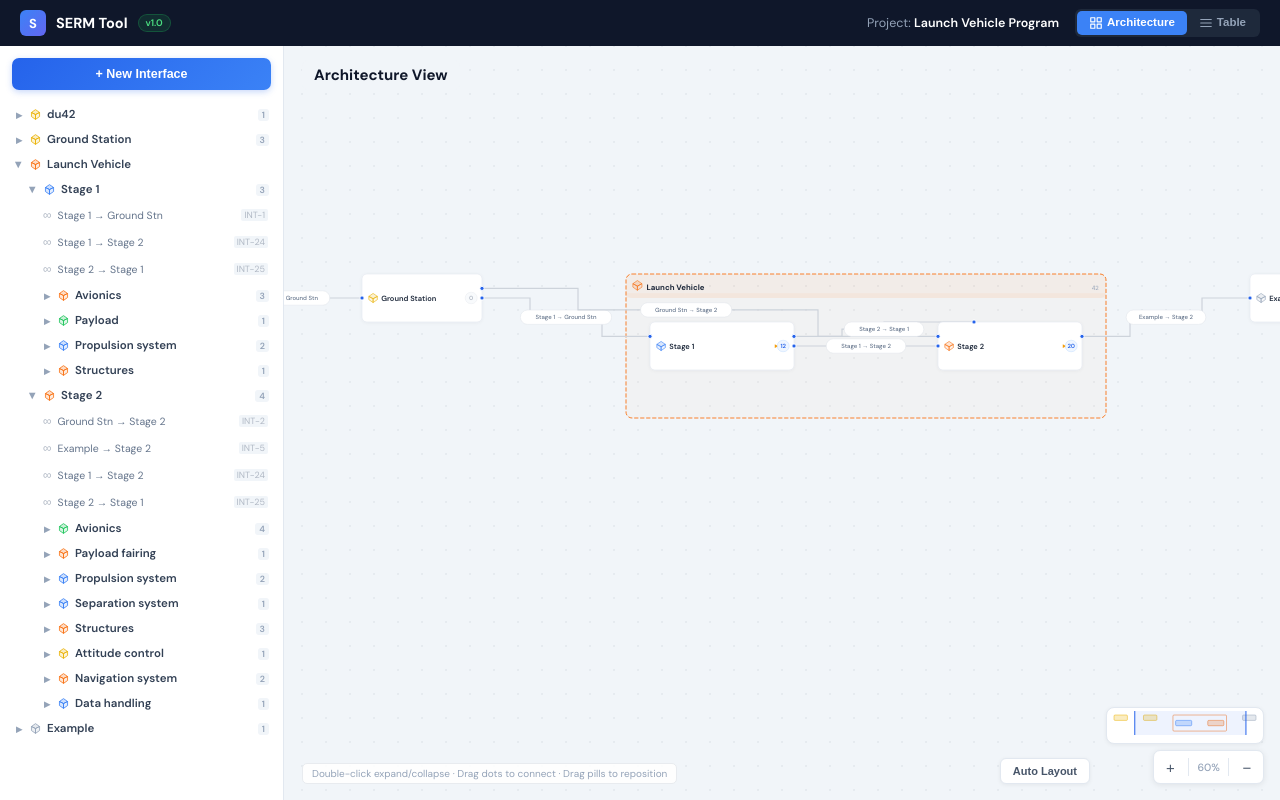
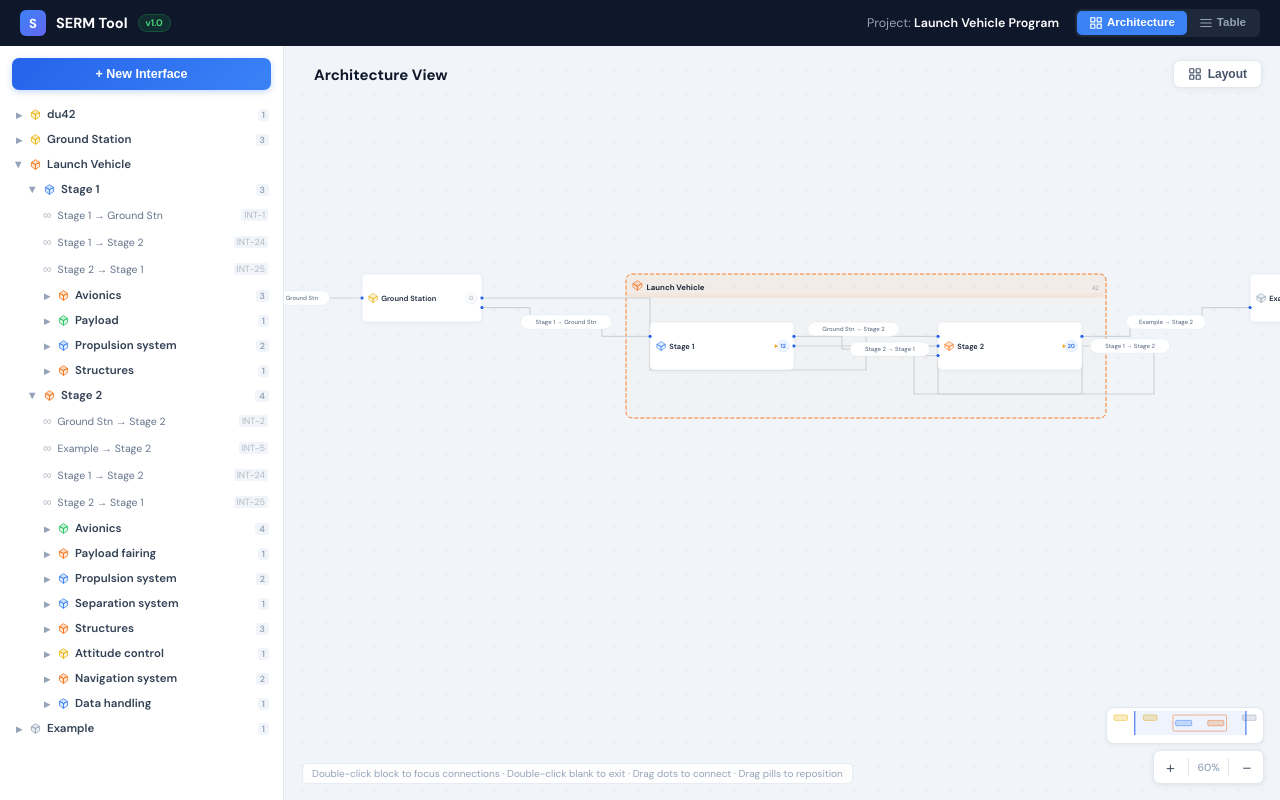
Before and after one commit to yoon-stack/architecture-v2, a React (Vite) app: page / in a window 1280 px wide. Built offline with nearby package versions, Linux system fonts and the light colour scheme.

Commit message:
cursor v1

```diff
--- a/src/App.jsx
+++ b/src/App.jsx
@@ -187,6 +187,7 @@ function getDots(b) {
     { id: "ml", cx: x, cy: y + h / 2 }, { id: "mr", cx: x + w, cy: y + h / 2 },
     { id: "bc", cx: x + w / 2, cy: y + h }, { id: "bl", cx: x + w * 0.25, cy: y + h }, { id: "br", cx: x + w * 0.75, cy: y + h },
     { id: "l3", cx: x, cy: y + h * 0.3 }, { id: "r3", cx: x + w, cy: y + h * 0.3 },
+    { id: "l7", cx: x, cy: y + h * 0.7 }, { id: "r7", cx: x + w, cy: y + h * 0.7 },
   ];
 }
 
@@ -261,8 +262,8 @@ function computePills(ifaces, vis, dots, offsets) {
 function isVerticalDot(dotId) { return dotId && (dotId[0] === 't' || dotId[0] === 'b'); }
 function isBottomDot(dotId) { return dotId && dotId[0] === 'b'; }
 function isTopDot(dotId) { return dotId && dotId[0] === 't'; }
-function isLeftDot(dotId) { return dotId === 'ml' || dotId === 'l3'; }
-function isRightDot(dotId) { return dotId === 'mr' || dotId === 'r3'; }
+function isLeftDot(dotId) { return dotId === 'ml' || dotId === 'l3' || dotId === 'l7'; }
+function isRightDot(dotId) { return dotId === 'mr' || dotId === 'r3' || dotId === 'r7'; }
 
 // Check if a horizontal line segment at y between x1 and x2 intersects any block rect
 function hSegmentCrossesBlock(y, x1, x2, blocks, margin) {
@@ -852,6 +853,7 @@ export default function SERMTool() {
   const [draggingDot, setDraggingDot] = useState(null);
   const [detailId, setDetailId] = useState(null);
   const [detailEditing, setDetailEditing] = useState(false);
+  const [connFocusId, setConnFocusId] = useState(null);
 
   const panRef = useRef({}); const dragRef = useRef({}); const svgRef = useRef(null); const canvasRef = useRef(null);
   const zoomRef = useRef(zoom); zoomRef.current = zoom;
@@ -864,6 +866,9 @@ export default function SERMTool() {
   const dotOverridesRef = useRef(dotOverrides); dotOverridesRef.current = dotOverrides;
   const initialCentered = useRef(false);
   const rawDragAccum = useRef({});
+  const prevExpandedRef = useRef(null);
+  const expandedRef = useRef(expanded); expandedRef.current = expanded;
+  const connFocusIdRef = useRef(connFocusId); connFocusIdRef.current = connFocusId;
   const [centerTrigger, setCenterTrigger] = useState(0);
   const parentMap = useMemo(() => buildParentMap(hierarchy, null), []);
 
@@ -888,16 +893,38 @@ export default function SERMTool() {
 
   const focusIds = useMemo(() => { if (!focusId) return null; const ids = new Set([focusId, ...getDescendantIds(hierarchy, focusId)]); revealed.forEach(id => ids.add(id)); return ids; }, [focusId, revealed]);
 
+  const connFocusRootIds = useMemo(() => {
+    if (!connFocusId) return null;
+    return new Set([connFocusId, ...getDescendantIds(hierarchy, connFocusId)]);
+  }, [connFocusId]);
+
+  const connFocusSet = useMemo(() => {
+    if (!connFocusRootIds) return null;
+    const allIds = new Set(connFocusRootIds);
+    for (const iface of ifaces) {
+      if (connFocusRootIds.has(iface.source) || connFocusRootIds.has(iface.target)) {
+        allIds.add(iface.source);
+        allIds.add(iface.target);
+      }
+    }
+    for (const id of [...allIds]) {
+      getAncestorIds(id, parentMap).forEach(a => allIds.add(a));
+    }
+    return allIds;
+  }, [connFocusRootIds, ifaces, parentMap]);
+
   const visible = useMemo(() => {
     const v = {};
     for (const [id, sys] of Object.entries(positioned)) {
       let ok = true, pid = parentMap[id];
       while (pid) { if (!expanded.has(pid)) { ok = false; break; } pid = parentMap[pid]; }
-      if (!ok) continue; if (focusIds && !focusIds.has(id)) continue;
+      if (!ok) continue;
+      if (connFocusSet) { if (!connFocusSet.has(id)) continue; }
+      else if (focusIds && !focusIds.has(id)) continue;
       v[id] = sys;
     }
     return v;
-  }, [positioned, expanded, parentMap, focusIds]);
+  }, [positioned, expanded, parentMap, focusIds, connFocusSet]);
 
   // Center content in viewport on load and focus change
   const lastCenterTrigger = useRef(0);
@@ -959,7 +986,7 @@ export default function SERMTool() {
   const selIface = ifaces.find(i => i.id === selId);
   const relIds = selIface ? [selIface.source, selIface.target] : [];
   const blockRelIfaceIds = useMemo(() => { if (!selBlockId) return new Set(); return new Set(ifaces.filter(i => i.source === selBlockId || i.target === selBlockId).map(i => i.id)); }, [selBlockId, ifaces]);
-  const externalIfaces = useMemo(() => { if (!focusIds) return []; return ifaces.filter(i => { const s = focusIds.has(i.source), t = focusIds.has(i.target); return (s && !t) || (!s && t); }); }, [focusIds, ifaces]);
+  const externalIfaces = useMemo(() => { if (!focusIds || connFocusId) return []; return ifaces.filter(i => { const s = focusIds.has(i.source), t = focusIds.has(i.target); return (s && !t) || (!s && t); }); }, [focusIds, ifaces, connFocusId]);
   const breadcrumb = useMemo(() => { if (!focusId) return null; const ch = [{ id: null, name: "All" }]; getAncestorIds(focusId, parentMap).reverse().forEach(a => { const n = findNode(hierarchy, a); if (n) ch.push({ id: a, name: n.name }); }); const fn = findNode(hierarchy, focusId); if (fn) ch.push({ id: focusId, name: fn.name }); return ch; }, [focusId, parentMap]);
   const connDots = useMemo(() => { const m = {}; for (const [ifId, da] of Object.entries(animDots)) { const iface = ifaces.find(i => i.id === ifId); if (!iface) continue; if (!m[iface.source]) m[iface.source] = []; m[iface.source].push({ ...da.s, ifaceId: ifId }); if (!m[iface.target]) m[iface.target] = []; m[iface.target].push({ ...da.t, ifaceId: ifId }); } return m; }, [animDots, ifaces]);
 
@@ -1087,6 +1114,10 @@ export default function SERMTool() {
   }, [detailId]);
   const togSb = useCallback((id) => { setSbExp(p => { const n = new Set(p); if (n.has(id)) n.delete(id); else n.add(id); return n; }); }, []);
   const focusSys = useCallback((id) => {
+    if (connFocusIdRef.current) {
+      if (prevExpandedRef.current) { setExpanded(prevExpandedRef.current); prevExpandedRef.current = null; }
+      setConnFocusId(null);
+    }
     const currentKey = focusIdRef.current || "__all__";
     setViewStates(prev => ({ ...prev, [currentKey]: { dragOffsets: dragOffsetsRef.current, pillOffsets: pillOffsetsRef.current, dotOverrides: dotOverridesRef.current, lineOffsets: lineOffsetsRef.current } }));
     const targetKey = id || "__all__";
@@ -1098,6 +1129,43 @@ export default function SERMTool() {
     setFocusId(id); setRevealed(new Set());
     setCenterTrigger(c => c + 1);
   }, []);
+
+  const exitConnFocus = useCallback(() => {
+    if (prevExpandedRef.current) {
+      setExpanded(prevExpandedRef.current);
+      prevExpandedRef.current = null;
+    }
+    setConnFocusId(null);
+    setCenterTrigger(c => c + 1);
+  }, []);
+
+  const enterConnFocus = useCallback((id) => {
+    if (connFocusIdRef.current === id) {
+      exitConnFocus();
+      return;
+    }
+    if (!connFocusIdRef.current) {
+      prevExpandedRef.current = new Set(expandedRef.current);
+    }
+    setFocusId(null); setRevealed(new Set());
+    const focusedAndDesc = new Set([id, ...getDescendantIds(hierarchy, id)]);
+    const neededExpansions = new Set();
+    getAncestorIds(id, parentMap).forEach(a => neededExpansions.add(a));
+    const focusedNode = findNode(hierarchy, id);
+    if (focusedNode?.children?.length) neededExpansions.add(id);
+    for (const iface of ifaces) {
+      if (focusedAndDesc.has(iface.source) || focusedAndDesc.has(iface.target)) {
+        getAncestorIds(iface.source, parentMap).forEach(a => neededExpansions.add(a));
+        getAncestorIds(iface.target, parentMap).forEach(a => neededExpansions.add(a));
+      }
+    }
+    const base = prevExpandedRef.current || expandedRef.current;
+    const n = new Set(base);
+    neededExpansions.forEach(a => n.add(a));
+    setExpanded(n);
+    setConnFocusId(id);
+    setCenterTrigger(c => c + 1);
+  }, [exitConnFocus, ifaces, parentMap]);
 
   const containers = Object.values(visible).filter(s => s.expanded && s.hasChildren).sort((a, b) => getAncestorIds(a.id, parentMap).length - getAncestorIds(b.id, parentMap).length);
   const leaves = Object.values(visible).filter(s => !(s.expanded && s.hasChildren));
@@ -1146,7 +1214,7 @@ export default function SERMTool() {
         {/* Canvas */}
         {viewMode === "table" && <TableView ifaces={ifaces} allSystems={positioned} allRequirements={allRequirements} />}
         <div ref={canvasRef} style={{ flex: 1, position: "relative", overflow: "hidden", touchAction: "none", display: viewMode === "architecture" ? undefined : "none" }}>
-          <div style={{ position: "absolute", top: 14, left: 18, zIndex: 10, fontSize: 15, fontWeight: 700, color: "#0f172a", background: "rgba(241,245,249,0.92)", padding: "5px 12px", borderRadius: 7, backdropFilter: "blur(8px)" }}>Architecture View{focusId && <span style={{ fontSize: 11, color: "#64748b", fontWeight: 500 }}> (focused)</span>}</div>
+          <div style={{ position: "absolute", top: 14, left: 18, zIndex: 10, fontSize: 15, fontWeight: 700, color: "#0f172a", background: "rgba(241,245,249,0.92)", padding: "5px 12px", borderRadius: 7, backdropFilter: "blur(8px)" }}>Architecture View{focusId && <span style={{ fontSize: 11, color: "#64748b", fontWeight: 500 }}> (focused)</span>}{connFocusId && <span style={{ fontSize: 11, color: "#2563eb", fontWeight: 500 }}> (connection focus)</span>}</div>
           <div style={{ position: "absolute", bottom: 16, right: 16, zIndex: 10, display: "flex", alignItems: "center", gap: 2, background: "#fff", borderRadius: 7, boxShadow: "0 1px 6px rgba(0,0,0,0.08)", border: "1px solid #e2e8f0" }}>
             <button onClick={() => { const r = svgRef.current.getBoundingClientRect(); const cx = r.width / 2, cy = r.height / 2; const nz = Math.min(3, zoom + 0.15); const ratio = nz / zoom; setPan({ x: cx - (cx - pan.x) * ratio, y: cy - (cy - pan.y) * ratio }); setZoom(nz); }} style={{ width: 32, height: 32, border: "none", background: "none", cursor: "pointer", fontSize: 15, color: "#475569" }}>+</button>
             <div style={{ width: 1, height: 18, background: "#e2e8f0" }} />
@@ -1154,17 +1222,17 @@ export default function SERMTool() {
             <div style={{ width: 1, height: 18, background: "#e2e8f0" }} />
             <button onClick={() => { const r = svgRef.current.getBoundingClientRect(); const cx = r.width / 2, cy = r.height / 2; const nz = Math.max(0.15, zoom - 0.15); const ratio = nz / zoom; setPan({ x: cx - (cx - pan.x) * ratio, y: cy - (cy - pan.y) * ratio }); setZoom(nz); }} style={{ width: 32, height: 32, border: "none", background: "none", cursor: "pointer", fontSize: 15, color: "#475569" }}>−</button>
           </div>
-          <button onClick={() => { setDragOffsets({}); setPillOffsets({}); setLineOffsets({}); setDotOverrides({}); rawDragAccum.current = {}; setCenterTrigger(c => c + 1); }} style={{ position: "absolute", bottom: 16, right: 190, zIndex: 10, padding: "6px 12px", borderRadius: 6, border: "1px solid #e2e8f0", background: "#fff", fontSize: 11, fontWeight: 600, color: "#475569", cursor: "pointer", boxShadow: "0 1px 4px rgba(0,0,0,0.06)" }}>Auto Layout</button>
+          <button onClick={() => { setDragOffsets({}); setPillOffsets({}); setLineOffsets({}); setDotOverrides({}); rawDragAccum.current = {}; setCenterTrigger(c => c + 1); }} style={{ position: "absolute", top: 14, right: 18, zIndex: 10, display: "flex", alignItems: "center", gap: 6, padding: "6px 14px", borderRadius: 7, border: "1px solid #e2e8f0", background: "#fff", fontSize: 12, fontWeight: 600, color: "#475569", cursor: "pointer", boxShadow: "0 1px 6px rgba(0,0,0,0.06)", backdropFilter: "blur(8px)" }}><svg width="14" height="14" viewBox="0 0 24 24" fill="none" stroke="currentColor" strokeWidth="2" strokeLinecap="round" strokeLinejoin="round"><rect x="3" y="3" width="7" height="7" rx="1"/><rect x="14" y="3" width="7" height="7" rx="1"/><rect x="3" y="14" width="7" height="7" rx="1"/><rect x="14" y="14" width="7" height="7" rx="1"/></svg>Layout</button>
           <MiniMap blocks={visible} pan={pan} zoom={zoom} vw={viewSize.w} vh={viewSize.h} />
-          <div style={{ position: "absolute", bottom: 16, left: 18, zIndex: 10, fontSize: 10, color: "#94a3b8", background: "rgba(255,255,255,0.9)", padding: "3px 9px", borderRadius: 5, border: "1px solid #e8ebef" }}>Double-click expand/collapse · Drag dots to connect · Drag pills to reposition</div>
-          <svg ref={svgRef} width="100%" height="100%" onMouseDown={handleCanvasDown} style={{ background: "#f1f5f9", cursor: panning ? "grabbing" : connecting ? "crosshair" : "default" }}>
+          <div style={{ position: "absolute", bottom: 16, left: 18, zIndex: 10, fontSize: 10, color: "#94a3b8", background: "rgba(255,255,255,0.9)", padding: "3px 9px", borderRadius: 5, border: "1px solid #e8ebef" }}>Double-click block to focus connections · Double-click blank to exit · Drag dots to connect · Drag pills to reposition</div>
+          <svg ref={svgRef} width="100%" height="100%" onMouseDown={handleCanvasDown} onDoubleClick={() => { if (connFocusId) exitConnFocus(); }} style={{ background: "#f1f5f9", cursor: panning ? "grabbing" : connecting ? "crosshair" : "default" }}>
             <defs>
               <filter id="bs" x="-4%" y="-4%" width="108%" height="116%"><feDropShadow dx="0" dy="1" stdDeviation="2.5" floodOpacity="0.05" /></filter>
               <pattern id="grid" width={GRID} height={GRID} patternUnits="userSpaceOnUse" patternTransform={`translate(${pan.x},${pan.y}) scale(${zoom})`}><circle cx={GRID / 2} cy={GRID / 2} r="1.2" fill="#b0b8c4" opacity="0.45" /></pattern>
             </defs>
             <rect width="100%" height="100%" fill="url(#grid)" />
             <g transform={`translate(${pan.x},${pan.y}) scale(${zoom})`}>
-              {containers.map(sys => { const isSB = selBlockId === sys.id; const isH = hovBlock === sys.id && !connecting; const allD = getDots(sys); const cD = connDots[sys.id] || []; const cIds = new Set(cD.map(d => d.id)); return <g key={sys.id} onMouseDown={e => handleBlockDown(e, sys.id)} onClick={e => { e.stopPropagation(); setSelBlockId(selBlockId === sys.id ? null : sys.id); setSelId(null); }} onDoubleClick={e => { e.stopPropagation(); handleDblClick(sys.id); }} onMouseEnter={() => setHovBlock(sys.id)} onMouseLeave={() => setHovBlock(null)} style={{ cursor: "grab", opacity: selId && !relIds.includes(sys.id) ? 0.2 : 1, transition: "opacity 0.15s" }}>
+              {containers.map(sys => { const isSB = selBlockId === sys.id; const isH = hovBlock === sys.id && !connecting; const allD = getDots(sys); const cD = connDots[sys.id] || []; const cIds = new Set(cD.map(d => d.id)); return <g key={sys.id} onMouseDown={e => handleBlockDown(e, sys.id)} onClick={e => { e.stopPropagation(); setSelBlockId(selBlockId === sys.id ? null : sys.id); setSelId(null); }} onDoubleClick={e => { e.stopPropagation(); enterConnFocus(sys.id); }} onMouseEnter={() => setHovBlock(sys.id)} onMouseLeave={() => setHovBlock(null)} style={{ cursor: "grab", opacity: selId && !relIds.includes(sys.id) ? 0.2 : 1, transition: "opacity 0.15s" }}>
                 <rect x={sys.x} y={sys.y} width={sys.w} height={sys.h} rx={10} fill={`${sys.color}06`} stroke={relIds.includes(sys.id) || isSB ? "#2563eb" : sys.color} strokeWidth={relIds.includes(sys.id) || isSB ? 2.5 : 1.5} strokeDasharray="7 3" />
                 <rect x={sys.x} y={sys.y} width={sys.w} height={HEADER_H} rx={10} fill={`${sys.color}0d`} /><rect x={sys.x} y={sys.y + HEADER_H - 8} width={sys.w} height={8} fill={`${sys.color}0d`} />
                 <CubeIcon x={sys.x + 10} y={sys.y + 10} size={18} color={sys.color} />
@@ -1179,6 +1247,7 @@ export default function SERMTool() {
               </g>; })}
 
               {ifaces.map(iface => {
+                if (connFocusRootIds && !connFocusRootIds.has(iface.source) && !connFocusRootIds.has(iface.target)) return null;
                 const da = animDots[iface.id]; const pill = pills[iface.id];
                 if (!da || !pill) return null;
                 const pcx = pill.x + pill.w / 2, pcy = pill.y + pill.h / 2;
@@ -1232,7 +1301,7 @@ export default function SERMTool() {
                 const isR = relIds.includes(sys.id); const isSB = selBlockId === sys.id; const isC = !sys.expanded && sys.hasChildren;
                 const isH = hovBlock === sys.id && !connecting;
                 const allD = getDots(sys); const cD = connDots[sys.id] || []; const cIds = new Set(cD.map(d => d.id));
-                return <g key={sys.id} onMouseDown={e => handleBlockDown(e, sys.id)} onClick={e => { e.stopPropagation(); setSelBlockId(selBlockId === sys.id ? null : sys.id); setSelId(null); }} onDoubleClick={e => { e.stopPropagation(); if (sys.hasChildren) handleDblClick(sys.id); }} onMouseEnter={() => setHovBlock(sys.id)} onMouseLeave={() => setHovBlock(null)} style={{ cursor: "grab", opacity: dim ? 0.2 : 1, transition: "opacity 0.15s" }}>
+                return <g key={sys.id} onMouseDown={e => handleBlockDown(e, sys.id)} onClick={e => { e.stopPropagation(); setSelBlockId(selBlockId === sys.id ? null : sys.id); setSelId(null); }} onDoubleClick={e => { e.stopPropagation(); enterConnFocus(sys.id); }} onMouseEnter={() => setHovBlock(sys.id)} onMouseLeave={() => setHovBlock(null)} style={{ cursor: "grab", opacity: dim ? 0.2 : 1, transition: "opacity 0.15s" }}>
                   <rect x={sys.x} y={sys.y} width={sys.w} height={sys.h} rx={8} fill="#fff" stroke={isR || isSB ? "#2563eb" : isH ? "#93b4f0" : "#e2e8f0"} strokeWidth={isR || isSB ? 2.5 : 1} filter="url(#bs)" />
                   <CubeIcon x={sys.x + 10} y={sys.y + (sys.h - 17) / 2} size={17} color={sys.color} />
                   <text x={sys.x + 32} y={sys.y + sys.h / 2 + 4.5} fontSize={12.5} fontFamily="'DM Sans',sans-serif" fontWeight={600} fill="#1e293b">{sys.name.length > 17 ? sys.name.slice(0, 17) + "..." : sys.name}</text>
```
